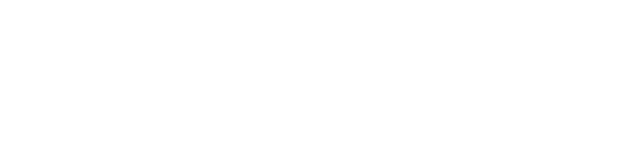
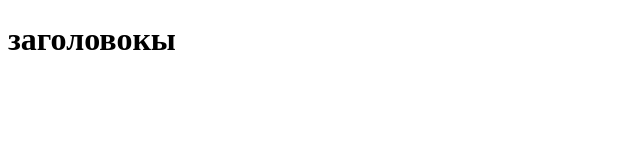
Before and after one commit to lykasha/hello-world, a plain HTML site: page index.html in a window 1280 px wide. Shown: the whole page, without its empty margins (0-640 px from the left). Drawn offline with Linux system fonts and the light colour scheme.

Commit message:
Revert "Revert "Создали заголовок""
This reverts commit 7a6bb29dfeb05e3cd737bf8bc5d57a8b66705f97.

```diff
--- a/index.html
+++ b/index.html
@@ -5,6 +5,6 @@
 	<title>Document</title>
 </head>
 <body>
-
+	<h1>заголовокы</h1>
 </body>
 </html>
```
